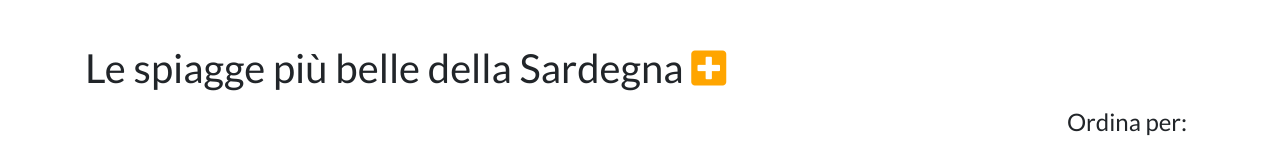
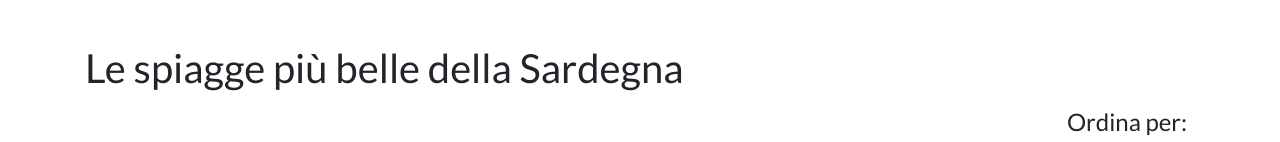
Before and after one commit to AndreaPinna90/progettoSurfisti-FE, an Angular app: page /beaches/list in a window 1280 px wide. Shown: the part 476-618 px from the top of the page. Built offline with nearby package versions, Linux system fonts and the light colour scheme; no server answers.

Commit message:
FE eliminato addButton

```diff
--- a/src/app/features/beaches/list/beaches-list.component.html
+++ b/src/app/features/beaches/list/beaches-list.component.html
@@ -30,9 +30,9 @@
 <div class="container">
   <h1 class="my-3">
     Le spiagge più belle della Sardegna
-    <a [routerLink]="['../create']">
+   <!--<a [routerLink]="['../create']">
       <i id="addButton" class="fas fa-plus-square" aria-hidden="true"></i>
-    </a>
+    </a>-->
   </h1>
 
 
```
